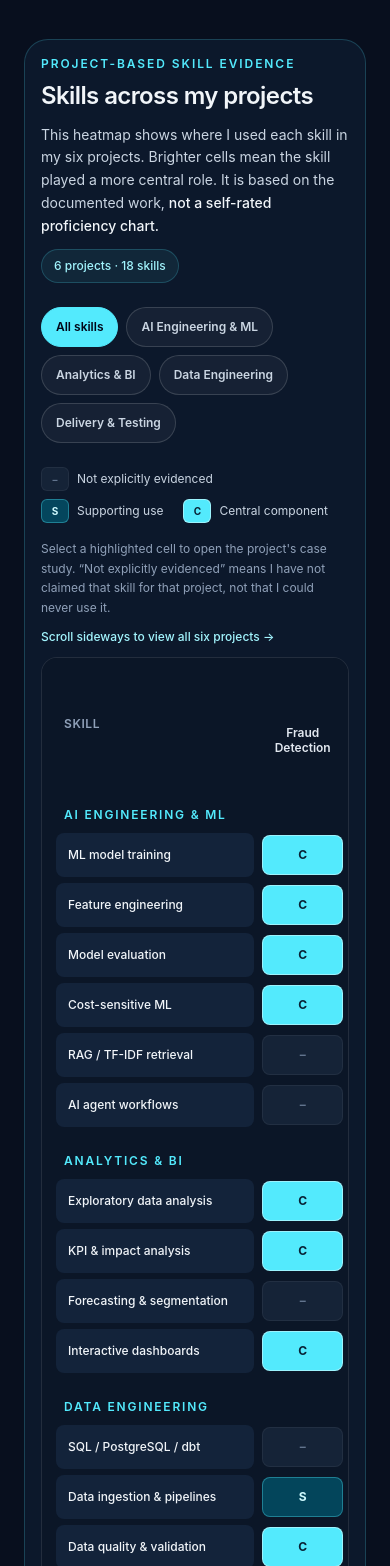
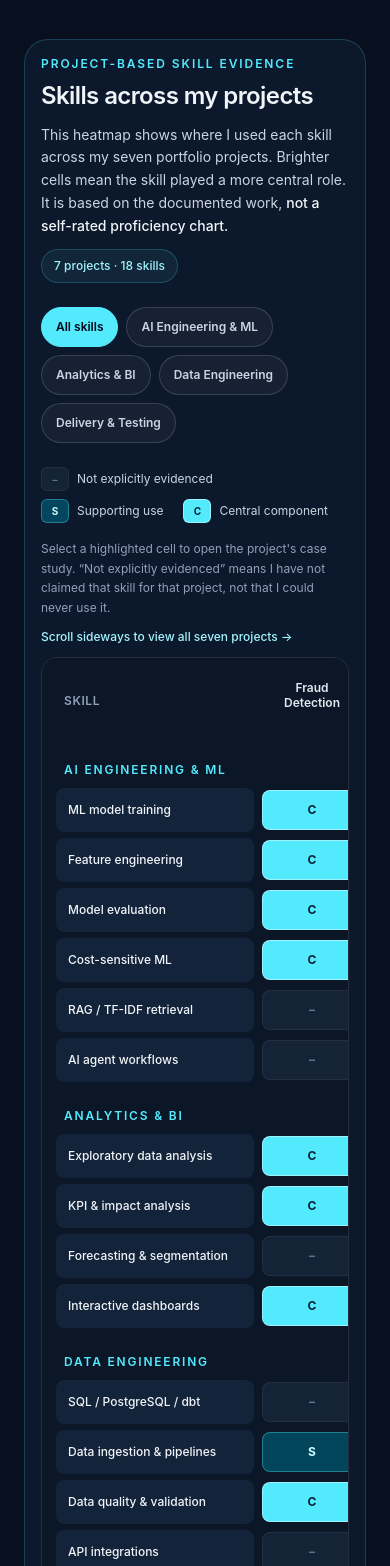
Before and after one commit to NamanSaini04/naman-ai-portfolio, a React (Vite) app: page / in a window 390 px wide. Shown: the part 9162-10728 px from the top of the page. Built offline with nearby package versions, Linux system fonts and the light colour scheme.

Commit message:
Show dissertation in seven-project skills heatmap

```diff
--- a/src/components/SkillsHeatmap.jsx
+++ b/src/components/SkillsHeatmap.jsx
@@ -9,6 +9,7 @@ const projectNames = {
   'airline-delay': 'Airline Delay',
   'soc-copilot': 'SOC Copilot',
   'job-market': 'Job Market DE',
+  'network-intrusion-detection': 'Intrusion Detection',
 }
 
 const cellClass = {
@@ -35,12 +36,12 @@ export default function SkillsHeatmap() {
           <p className="text-xs font-semibold uppercase tracking-[0.16em] text-cyan-300">PROJECT-BASED SKILL EVIDENCE</p>
           <h3 id="skills-heatmap-heading" className="mt-2 text-2xl font-semibold tracking-tight text-slate-100">Skills across my projects</h3>
           <p className="mt-3 text-sm leading-relaxed text-slate-300">
-            This heatmap shows where I used each skill in my six projects. Brighter cells mean the skill played a more central role.
+            This heatmap shows where I used each skill across my seven portfolio projects. Brighter cells mean the skill played a more central role.
             It is based on the documented work, <strong className="font-medium text-slate-100">not a self-rated proficiency chart.</strong>
           </p>
         </div>
         <span className="rounded-full border border-cyan-300/20 bg-cyan-300/[0.07] px-3 py-2 text-xs font-medium text-cyan-200">
-          6 projects · {skillEvidence.length} skills
+          7 projects · {skillEvidence.length} skills
         </span>
       </div>
 
@@ -80,7 +81,7 @@ export default function SkillsHeatmap() {
       <p className="mt-4 text-xs leading-relaxed text-slate-400">
         Select a highlighted cell to open the project's case study. “Not explicitly evidenced” means I have not claimed that skill for that project, not that I could never use it.
       </p>
-      <p className="mt-3 text-xs font-medium text-cyan-200 lg:hidden">Scroll sideways to view all six projects →</p>
+      <p className="mt-3 text-xs font-medium text-cyan-200 lg:hidden">Scroll sideways to view all seven projects →</p>
 
       <div
         role="region"
@@ -88,8 +89,8 @@ export default function SkillsHeatmap() {
         aria-label="Scrollable skills by project heatmap"
         className="mt-3 max-w-full overflow-x-auto rounded-2xl border border-white/10 bg-[#0b1627] p-2 focus-visible:outline focus-visible:outline-2 focus-visible:outline-cyan-300 sm:p-3"
       >
-        <table className="w-full min-w-[850px] table-fixed border-separate border-spacing-x-1.5 border-spacing-y-1.5 text-left">
-          <caption className="sr-only">Evidence for each skill in the six portfolio projects. S indicates supporting use; C indicates a central project component. Colored cells link to project case studies.</caption>
+        <table className="w-full min-w-[980px] table-fixed border-separate border-spacing-x-1.5 border-spacing-y-1.5 text-left">
+          <caption className="sr-only">Evidence for each skill in the seven portfolio projects. S indicates supporting use; C indicates a central project component. Colored cells link to project case studies.</caption>
           <colgroup>
             <col style={{ width: 198 }} />
             {headerProjects.map(project => <col key={project.id} />)}
```
